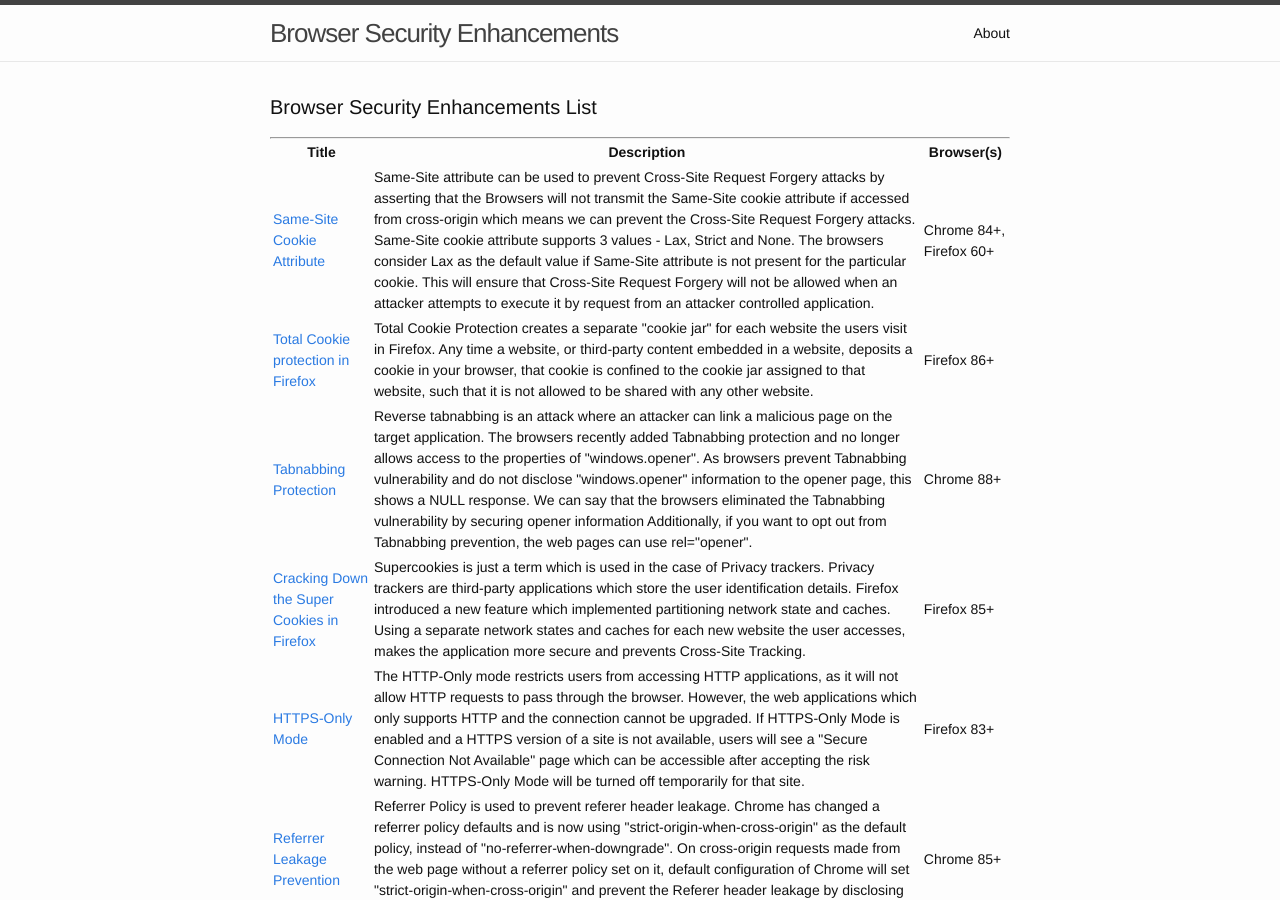
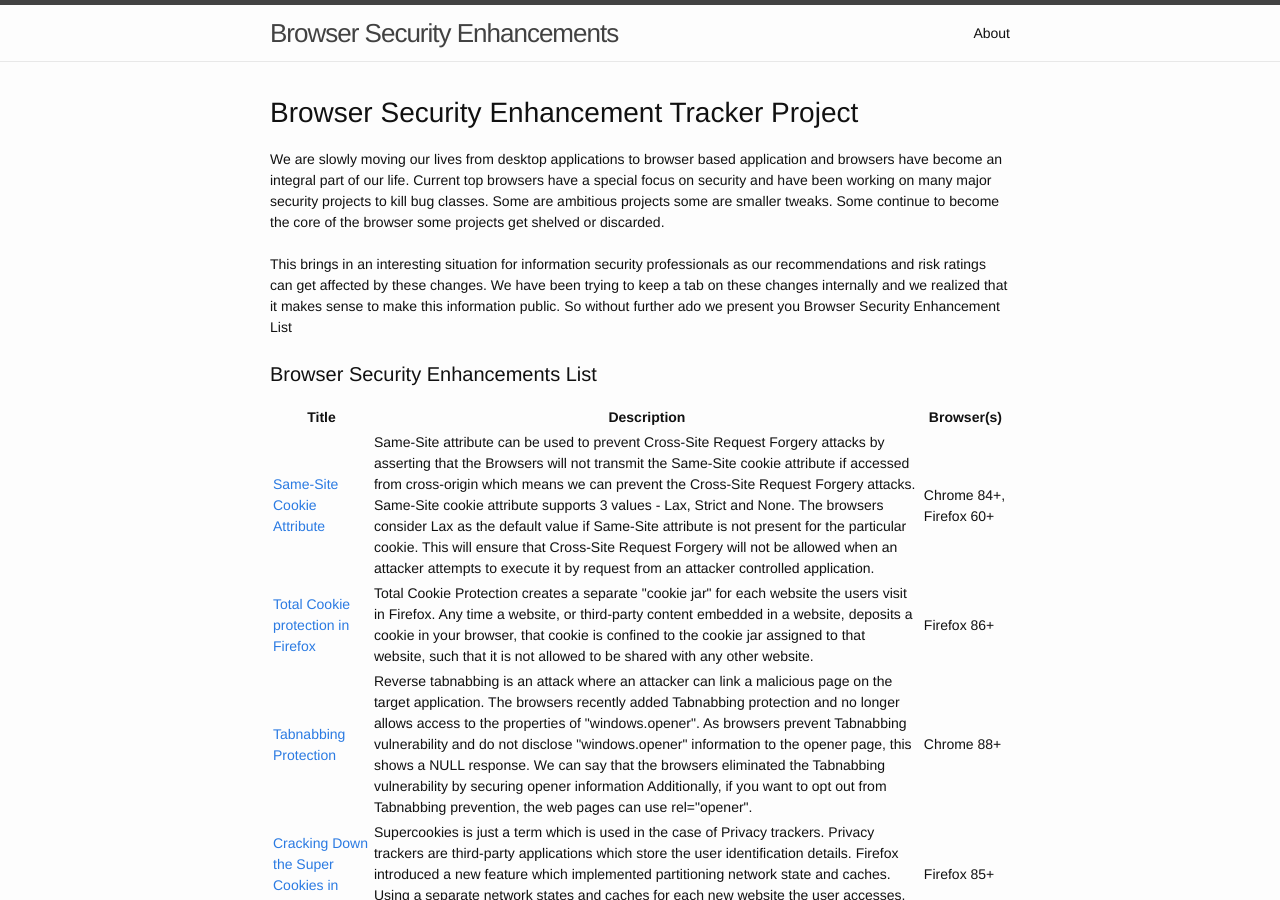
Before and after one commit to NotSoSecure/browser-security-enhancements, a Jekyll site: the page built from index.html, in a window 1280 px wide and 900 px high. Built offline with Jekyll 4.4.1, drawn with Linux system fonts in a browser that asks for light colours.

Commit message:
table fixes and intro paragraphs

```diff
--- a/index.html
+++ b/index.html
@@ -4,15 +4,25 @@ layout: default
 
 <div class="home">
 
+<h1>Browser Security Enhancement Tracker Project</h1>
+<div>
+  We are slowly moving our lives from desktop applications to browser based application and browsers have become an integral part of our life. Current top browsers have a special focus on security and have been working on many major security projects to kill bug classes. Some are ambitious projects some are smaller tweaks. Some continue to become the core of the browser some projects get shelved or discarded.
+</div>
+<br />
+<div>
+  This brings in an interesting situation for information security professionals as our recommendations and risk ratings can get affected by these changes. We have been trying to keep a tab on these changes internally and we realized that it makes sense to make this information public. So without further ado we present you Browser Security Enhancement List
+  </div>
+
+<br />
+
 <h1 class="page-heading">Browser Security Enhancements List</h1>
-<hr/>
 <table class="table table-striped table-hover ">
   <thead>
     <tr>
       <!--<th>ID</th>-->
-      <th>Title</th>
+      <th class="first_element" >Title</th>
       <th>Description</th>
-	  <th>Browser(s)</th>
+	  <th class="last_element">Browser(s)</th>
 	  <!--<th>Reference(s)</th>-->
     </tr>
   </thead>
```
